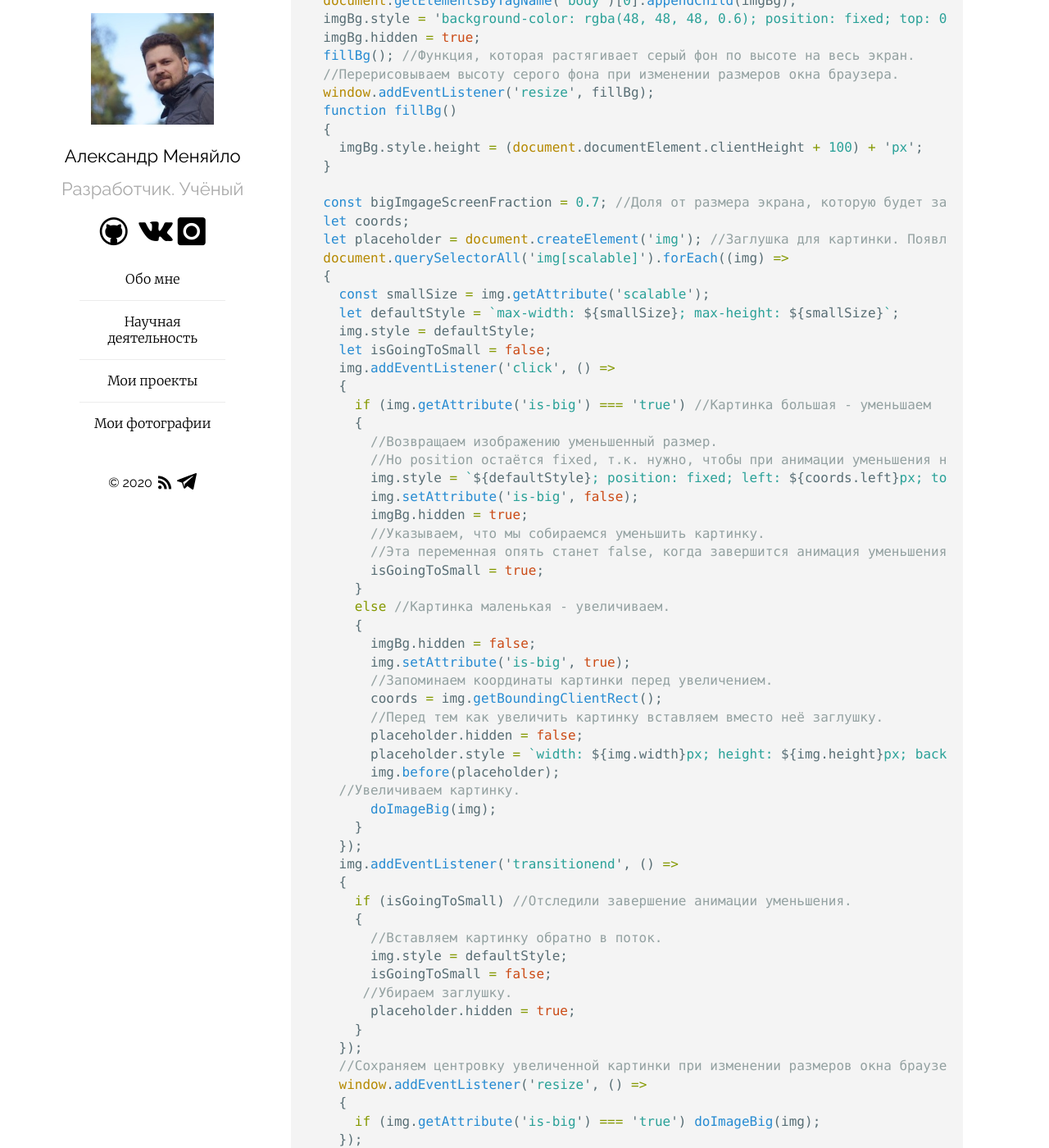
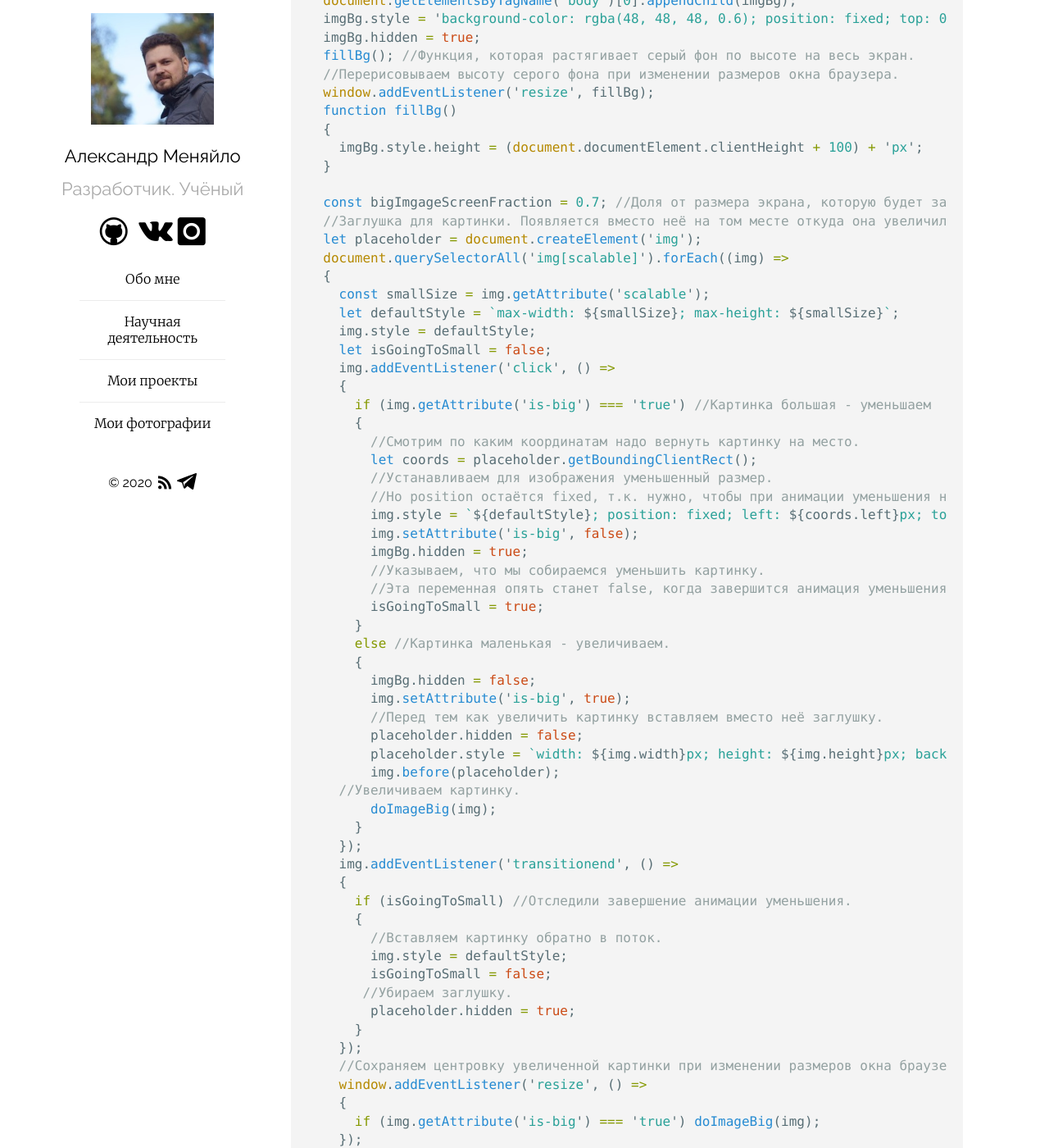
Before and after one commit to Mendeo/mendeo.github.io, a Jekyll site: the page built from _posts/2020-05-05-script-uvelichenie-kartinok.md, in a window 1280 px wide and 1400 px high, scrolled down 960 px. Shown: the whole window at 82% size. Built offline with Jekyll 4.4.1, drawn with Linux system fonts in a browser that asks for light colours.

Commit message:
Ещё улучшения в скрипте: теперь адекватно регирует на прокрутку.

```diff
--- a/_layouts/default.html
+++ b/_layouts/default.html
@@ -84,15 +84,16 @@
 				imgBg.style = 'background-color: rgba(48, 48, 48, 0.6); position: fixed; top: 0px; left: 0px; width: 100%; z-index: 1';
 				imgBg.hidden = true;
 				fillBg(); //Функция, которая растягивает серый фон по высоте на весь экран.
-				window.addEventListener('resize', fillBg); //Перерисовываем высоту серого фона при изменении размеров окна браузера.
+				//Перерисовываем высоту серого фона при изменении размеров окна браузера.
+				window.addEventListener('resize', fillBg);
 				function fillBg()
 				{
 					imgBg.style.height = (document.documentElement.clientHeight + 100) + 'px';
 				}
 
 				const bigImgageScreenFraction = 0.7; //Доля от размера экрана, которую будет занимать увеличенное изображение
-				let coords;
-				let placeholder = document.createElement('img'); //Заглушка для картинки. Появляется вместо картинки на том месте откуда она увеличилась
+				//Заглушка для картинки. Появляется вместо неё на том месте откуда она увеличилась.
+				let placeholder = document.createElement('img');
 				document.querySelectorAll('img[scalable]').forEach((img) =>
 				{
 					const smallSize = img.getAttribute('scalable');
@@ -103,30 +104,38 @@
 					{
 						if (img.getAttribute('is-big') === 'true') //Картинка большая - уменьшаем
 						{
-							img.style = `${defaultStyle}; position: fixed; left: ${coords.left}px; top: ${coords.top}px`; //Возвращаем уменьшенный размер, но position: fixed, т.к. нужно, чтобы при анимации уменьшения не смещались остальные элементы страницы.
+							//Смотрим по каким координатам надо вернуть картинку на место.
+							let coords = placeholder.getBoundingClientRect();
+							//Устанавливаем для изображения уменьшенный размер.
+							//Но position остаётся fixed, т.к. нужно, чтобы при анимации уменьшения не смещались остальные элементы страницы.
+							img.style = `${defaultStyle}; position: fixed; left: ${coords.left}px; top: ${coords.top}px`;
 							img.setAttribute('is-big', false);
 							imgBg.hidden = true;
-							isGoingToSmall = true; //Отслеживаем конец анимации, чтобы убрать position:fixed и вернуть картнку в поток.
+							//Указываем, что мы собираемся уменьшить картинку.
+							//Эта переменная опять станет false, когда завершится анимация уменьшения.
+							isGoingToSmall = true;
 						}
 						else //Картинка маленькая - увеличиваем.
 						{
 							imgBg.hidden = false;
 							img.setAttribute('is-big', true);
-							coords = img.getBoundingClientRect(); //Запоминаем координаты картинки перед увеличением.
 							//Перед тем как увеличить картинку вставляем вместо неё заглушку.
 							placeholder.hidden = false;
 							placeholder.style = `width: ${img.width}px; height: ${img.height}px; background-color: rgb(200, 200, 200)`;
 							img.before(placeholder);
-							doImageBig(img); //Увеличиваем картинку.
+					//Увеличиваем картинку.
+							doImageBig(img);
 						}
 					});
 					img.addEventListener('transitionend', () =>
 					{
 						if (isGoingToSmall) //Отследили завершение анимации уменьшения.
 						{
-							img.style = defaultStyle; //Вставляем картинку обратно в поток.
+							//Вставляем картинку обратно в поток.
+							img.style = defaultStyle;
 							isGoingToSmall = false;
-							placeholder.hidden = true; //Убираем заглушку
+						 //Убираем заглушку.
+							placeholder.hidden = true;
 						}
 					});
 					//Сохраняем центровку увеличенной картинки при изменении размеров окна браузера.
--- a/_posts/2020-05-05-script-uvelichenie-kartinok.md
+++ b/_posts/2020-05-05-script-uvelichenie-kartinok.md
@@ -48,8 +48,8 @@ has_scalable_images: true
   }
 
   const bigImgageScreenFraction = 0.7; //Доля от размера экрана, которую будет занимать увеличенное изображение
-  let coords;
-  let placeholder = document.createElement('img'); //Заглушка для картинки. Появляется вместо картинки на том месте откуда она увеличилась
+  //Заглушка для картинки. Появляется вместо неё на том месте откуда она увеличилась.
+  let placeholder = document.createElement('img');
   document.querySelectorAll('img[scalable]').forEach((img) =>
   {
     const smallSize = img.getAttribute('scalable');
@@ -60,7 +60,9 @@ has_scalable_images: true
     {
       if (img.getAttribute('is-big') === 'true') //Картинка большая - уменьшаем
       {
-        //Возвращаем изображению уменьшенный размер.
+        //Смотрим по каким координатам надо вернуть картинку на место.
+        let coords = placeholder.getBoundingClientRect();
+        //Устанавливаем для изображения уменьшенный размер.
         //Но position остаётся fixed, т.к. нужно, чтобы при анимации уменьшения не смещались остальные элементы страницы.
         img.style = `${defaultStyle}; position: fixed; left: ${coords.left}px; top: ${coords.top}px`;
         img.setAttribute('is-big', false);
@@ -73,8 +75,6 @@ has_scalable_images: true
       {
         imgBg.hidden = false;
         img.setAttribute('is-big', true);
-        //Запоминаем координаты картинки перед увеличением.
-        coords = img.getBoundingClientRect();
         //Перед тем как увеличить картинку вставляем вместо неё заглушку.
         placeholder.hidden = false;
         placeholder.style = `width: ${img.width}px; height: ${img.height}px; background-color: rgb(200, 200, 200)`;
```
Also changed, not shown: other parts of _posts/2020-05-05-script-uvelichenie-kartinok.md (+1 -1 lines).
